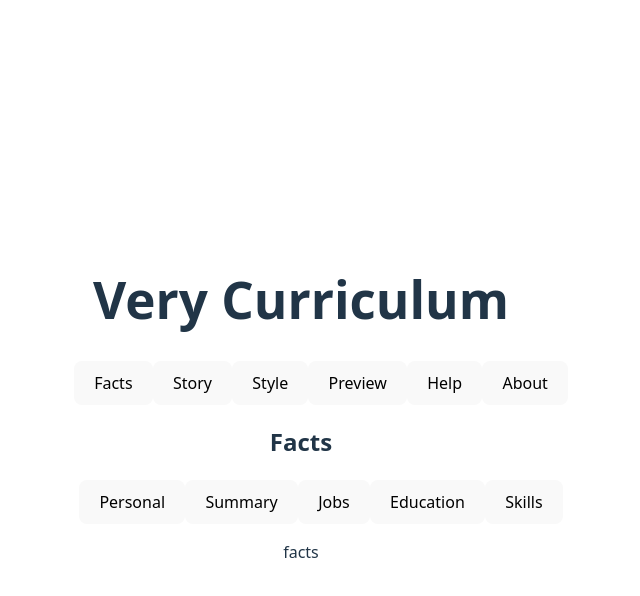
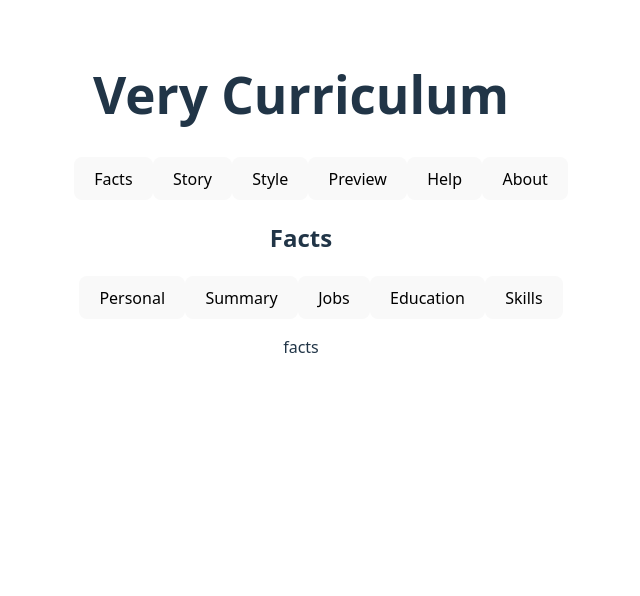
Before and after one commit to xintamosaik/vc2, a React (Vite) app: page / in a window 1280 px wide. Shown: the top 596 px of the page, without its empty margins (339-979 px from the left). Built offline with nearby package versions, Linux system fonts and the light colour scheme.

Commit message:
decenter vertically

```diff
--- a/src/App.tsx
+++ b/src/App.tsx
@@ -12,7 +12,7 @@ function App() {
   return (
     <>
       <h1>Very Curriculum</h1>
-      <menu>
+      <menu style={{display: "flex"}}>
         <button onClick={() => handleClick("facts")}>Facts</button>
         <button onClick={() => handleClick("story")}>Story</button>
         <button onClick={() => handleClick("style")}>Style</button>
--- a/src/index.css
+++ b/src/index.css
@@ -29,7 +29,6 @@ a:hover {
 body {
   margin: 0;
   display: flex;
-  place-items: center;
   min-width: 320px;
   min-height: 100vh;
 }
```
